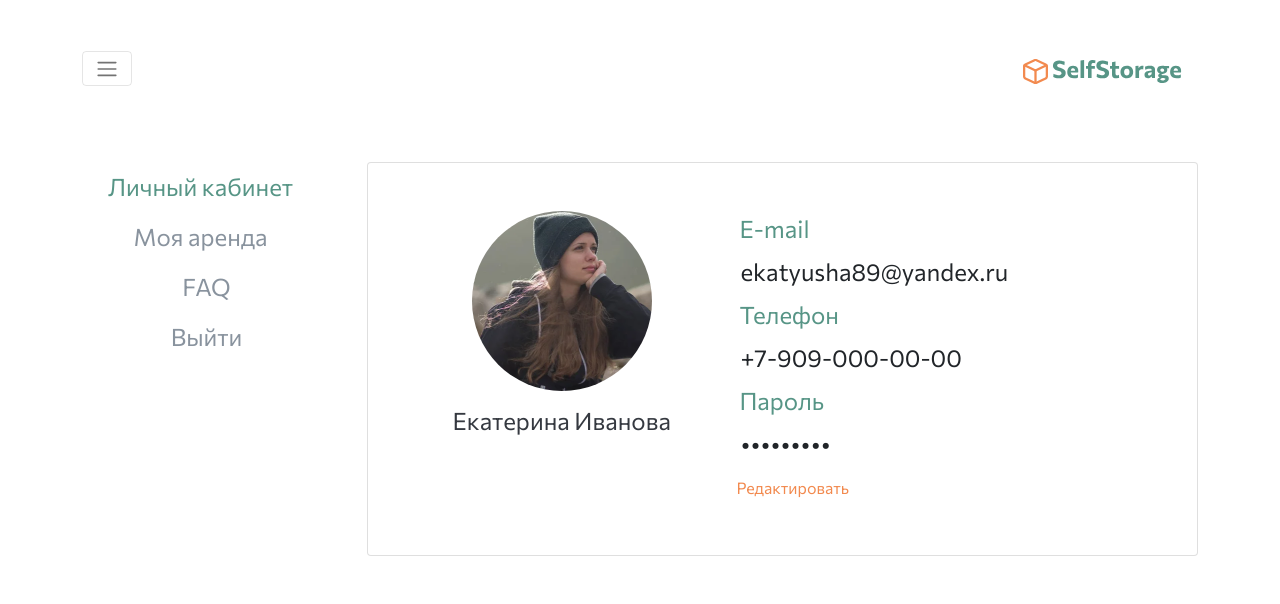
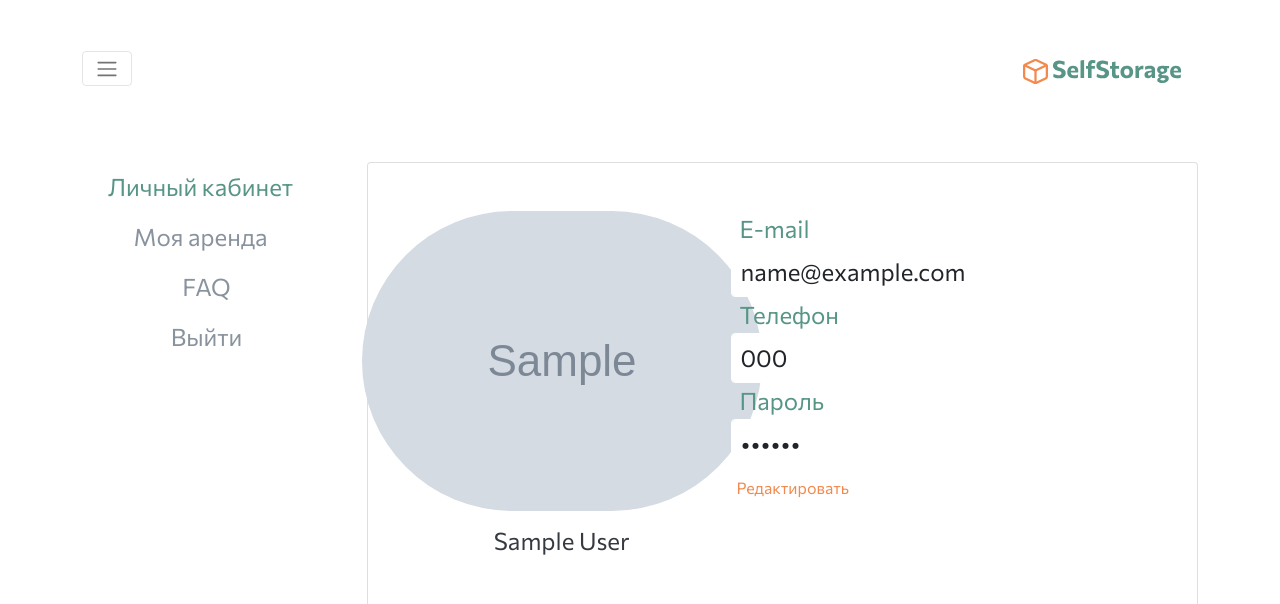
Before and after one commit to c-Door-in/self_storage, a Django app: page /my_rent/ in a window 1280 px wide. Shown: the top 604 px of the page. Run offline with Django 4.2, Linux system fonts and the light colour scheme; a user stored in the database is signed in; tables that the repository leaves empty hold one stand-in row (values such as "Sample post"); grey boxes marked "Sample" are stand-in pictures; parts of the project's set-up code (start-up, migrations or seed data) failed here and were passed over.

Commit message:
Show user info in personal account

```diff
--- a/store/templates/my-rent.html
+++ b/store/templates/my-rent.html
@@ -19,17 +19,17 @@
 				<div class="tab-pane fade show active" id="LK" role="tabpanel" aria-labelledby="LK-tab">
 					<div class="row">
 						<div class="col-12 col-sm-5 d-flex flex-column align-items-center">
-							<img src="{% static 'img/image10.png' %}" class="rounded-pill mb-3" alt="">
-							<h4>Екатерина Иванова</h4>
+							<img src={{ image_url }}  alt="" class="rounded-pill mb-3">
+							<h4>{{ first_name }} {{ last_name }}</h4>
 						</div>
 						<div class="col-12 col-sm-7 d-flex flex-column">
 							<form>
 								<label class="fs_24 SelfStorage_green ms-2" for="EMAIL">E-mail</label>
-								<input type="email" name="EMAIL_EDIT" id="EMAIL" class="form-control fs_24 ps-2 SelfStorage__input" value="ekatyusha89@yandex.ru" disabled>
+								<input type="email" name="EMAIL_EDIT" id="EMAIL" class="form-control fs_24 ps-2 SelfStorage__input" value={{ email }} disabled>
 								<label class="fs_24 SelfStorage_green ms-2" for="PHONE">Телефон</label>
-								<input type="tel" name="PHONE_EDIT" id="PHONE" class="form-control fs_24 ps-2 SelfStorage__input" value="+7-909-000-00-00" disabled>
+								<input type="tel" name="PHONE_EDIT" id="PHONE" class="form-control fs_24 ps-2 SelfStorage__input" value={{ phone_number }} disabled>
 								<label class="fs_24 SelfStorage_green ms-2" for="PASSWORD">Пароль</label>
-								<input type="password" name="PASSWORD_EDIT" id="PASSWORD" class="form-control fs_24 ps-2 SelfStorage__input" value="111111111" disabled>
+								<input type="password" name="PASSWORD_EDIT" id="PASSWORD" class="form-control fs_24 ps-2 SelfStorage__input" value="пароль" disabled>
 								<button type="submit" class="btn SelfStorage_green ps-1" id="save" style="display: none">Сохранить</button>
 								<a class="btn SelfStorage_orange ps-1" id="edit">Редактировать</a>
 								<script>
@@ -59,31 +59,24 @@
 				</div>
 
 				<div class="tab-pane fade" id="Rent" role="tabpanel" aria-labelledby="Rent-tab">
-					<h1 class="fw-bold SelfStorage_green mb-5">Добрый день, Екатерина!</h1>
+					<h1 class="fw-bold SelfStorage_green mb-5">Добрый день, {{ first_name }}</h1>
 					<a href="#" class="SelfStorage_orange">История аренды</a>
-					<h4 class="SelfStorage_grey my-3">Срок Вашей аренды подходит к концу :(<br>Вы можете продлить аренду или забрать вещи до 28 июня 2022 года включительно.</h4>
+					{% for box in user_boxes %}
+                    {% if box.warning %}
+                        <h4 class="SelfStorage_grey my-3">{{ box.warning }}</h4>
+                        {% endif %}
 					<div class="mb-5">
-						<h4 class="SelfStorage_green">Мой склад №1</h4>
-						<h4>Одинцово, ул. Северная, д. 36</h4>
+						<h4 class="SelfStorage_green">Мой склад №{{ box.storage_number }}</h4>
+						<h4>{{ box.storage_location_city }}, ул. {{ box.storage_location_street_name }}, д. {{ box.storage_location_street_number }}</h4>
 						<h4 class="SelfStorage_green">Мой бокс</h4>
-						<h4>№2389-12</h4>
+						<h4>№{{ box.number }}</h4>
 						<h4 class="SelfStorage_green">Срок аренды</h4>
-						<h4>15.03.2022 - 28.06.2022</h4>
+						<h4>{{ box.rental_start_time }} - {{ box.rental_end_time }}</h4>
 						<div><button class="btn fs_24 px-5 py-3 text-white border-8 SelfStorage__bg_green SelfStorage__btn2_green mb-3">Продлить аренду</button></div>
 						<div><button class="btn fs_24 px-5 py-3 text-white border-8 SelfStorage__bg_orange SelfStorage__btn2_orange mb-3">Открыть бокс</button></div>
 						<a href="#" class="SelfStorage_orange">Нужна помощь?</a>
 					</div>
-
-					<div class="mb-5">
-						<h4 class="SelfStorage_green">Мой склад №2</h4>
-						<h4>Люберцы, ул. Советская, д. 88</h4>
-						<h4 class="SelfStorage_green">Мой бокс</h4>
-						<h4>№2335-10</h4>
-						<h4 class="SelfStorage_green">Срок аренды</h4>
-						<h4>18.03.2022 - 21.09.2022</h4>
-						<div><button class="btn fs_24 px-5 py-3 text-white border-8 SelfStorage__bg_green SelfStorage__btn2_green mb-3">Продлить аренду</button></div>
-						<div><button class="btn fs_24 px-5 py-3 text-white border-8 SelfStorage__bg_orange SelfStorage__btn2_orange mb-3">Открыть бокс</button></div>
-						<a href="#" class="SelfStorage_orange">Нужна помощь?</a>
+                    {% endfor %}
 					</div>
 				</div>
 			</div>
--- a/store/views.py
+++ b/store/views.py
@@ -1,7 +1,10 @@
 from django.contrib.auth import logout
 from django.contrib.auth.decorators import login_required
 from django.shortcuts import redirect, render
+from store.models import Storage, Customer, Application, Box, User
 
+import datetime
+import pytz
 
 def save_email_if_sent(request):
     email = request.GET.get('EMAIL1')
@@ -22,33 +25,56 @@ def boxes(request):
 
 @login_required
 def my_rent(request):
-    user_rents = [1]
-    if not user_rents:
-        return render(request, 'my-rent-empty.html')
-    # context = {
-        # 'user': {
-        #     'email':
-        #     'phone':
-        #     'password':
-        #     'name':
-        #     'photo':
-        # }
-    #     'containers': [
-    #         {
-    #             'uuid': ,
-    #             'location': ,
-    #             'container_num': ,
-    #             'started_at': DD.MM.YYYY,
-    #             'finished_at': DD.MM.YYYY,
-    #             'is_expire': bool,
-    #         },
-    #         {
-    #             ...
-    #         }
 
-    #     ]
-    # }
-    return render(request, 'my-rent.html')
+    username = request.user
+    user = User.objects.get(username=username)
+    customer = user.customer
+    user_boxes = customer.rented_boxes.all()
+    user_boxes_data = []
+    timezone = 'Europe/Moscow'
+
+    for box in user_boxes:
+        time_now = datetime.datetime.now(pytz.timezone(timezone))
+        rental_end_time = (box.rental_end_time).astimezone(pytz.timezone(timezone))
+        time_left = rental_end_time - time_now
+        warning = None
+        if time_left.days <= 5:
+            warning = f'Срок Вашей аренды подходит к концу :( \n Вы можете продлить аренду или забрать вещи до {rental_end_time} включительно.'
+
+        storage = box.storage
+        user_boxes_data.append(
+            {
+                'storage_number': storage.id,
+                'storage_location_city': storage.location_city,
+                'storage_location_street_name': storage.location_street_name,
+                'storage_location_street_number': storage.location_street_number,
+                'number': box.number,
+                'rental_start_time': box.rental_start_time,
+                'rental_end_time': box.rental_end_time,
+                'warning': warning
+            }
+        )
+
+    user_data = {
+        'username': user.username,
+        'first_name': user.first_name,
+        'last_name': user.last_name,
+        'image_url': customer.photo.url,
+        'password': user.password,
+        'email': user.email,
+        'phone_number': customer.phone_number,
+    }
+
+    if user_boxes:
+        user_data.update(user_boxes=user_boxes_data)
+        return render(request, 'my-rent.html', context=user_data)
+
+    else:
+        note = 'У вас еще нет аренды :( ' \
+               'Но вы можете арендовать свой первый бокс  по  привлекательной цене прямо сейчас'
+        user_data.update(note=note)
+        return render(request, 'my-rent-empty.html', context=user_data)
+
 
 
 
@@ -57,6 +83,11 @@ def faq(request):
 
 
 @login_required
+def payment(request):
+    return render(request, 'index.html')
+
+
+@login_required
 def log_out(request):
     logout(request)
     return redirect(index)
```
Also changed, not shown: store/templates/my-rent-empty.html (+7 -7 lines).
